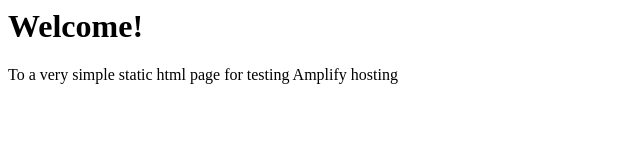
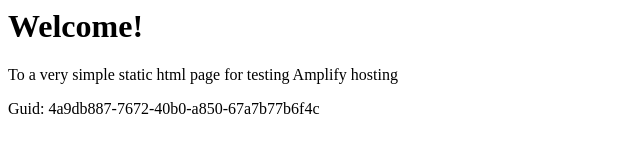
Before and after one commit to aws-aemilia-cmh/Github-PR-Commit-Integration-Test-DoNotTouch-Gith-OKSLNVO2-v1-prod-us-east-2, a website: page src/index.html in a window 1280 px wide. Shown: the whole page, without its empty margins (0-640 px from the left). Drawn offline with Linux system fonts and the light colour scheme.

Commit message:
commit from integ tests

```diff
--- a/src/index.html
+++ b/src/index.html
@@ -1,3 +1,5 @@
+
+
 <html lang="en">
 
 <head>
@@ -10,6 +12,6 @@
 <body>
     <h1>Welcome!</h1>
     <p>To a very simple static html page for testing Amplify hosting</p>
-</body>
+    <p>Guid: 4a9db887-7672-40b0-a850-67a7b77b6f4c</p></body>
 
 </html>
```
